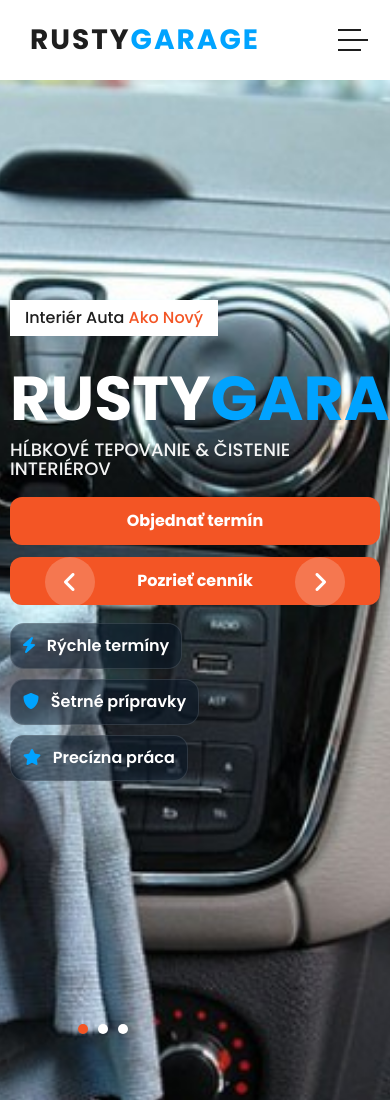
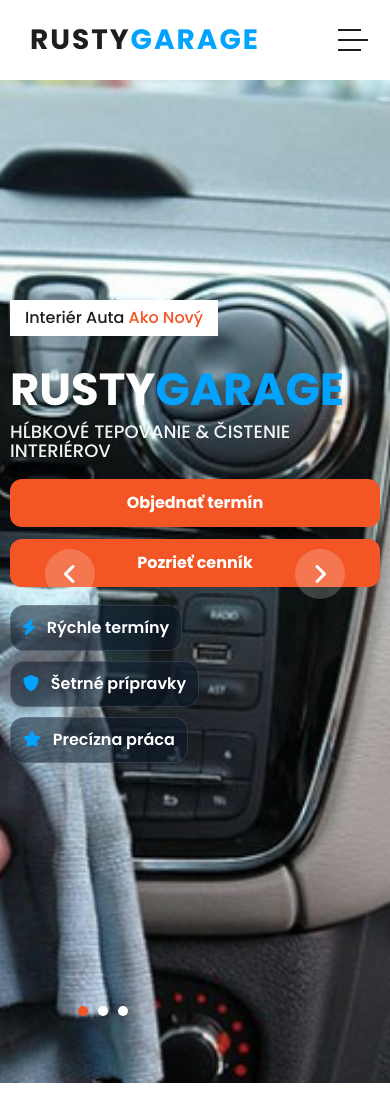
Before and after one commit to pitr77/CisteAutoExpres, a plain HTML site: page index.html in a window 390 px wide. Shown: the top 1100 px of the page. Drawn offline with Linux system fonts and the light colour scheme.

Commit message:
fix: mobile header menu and hero layout

```diff
--- a/assets/css/cisteautoexpres.css
+++ b/assets/css/cisteautoexpres.css
@@ -1488,3 +1488,9 @@ header.cae-header .main-nav ul.nav > li > a.cae-cta i{
     padding-right: 0 !important;
   }
 }
+
+@media (max-width: 575.98px) {
+  .cae-hero .header-text h2{
+    font-size: 45px !important;
+  }
+}
```
